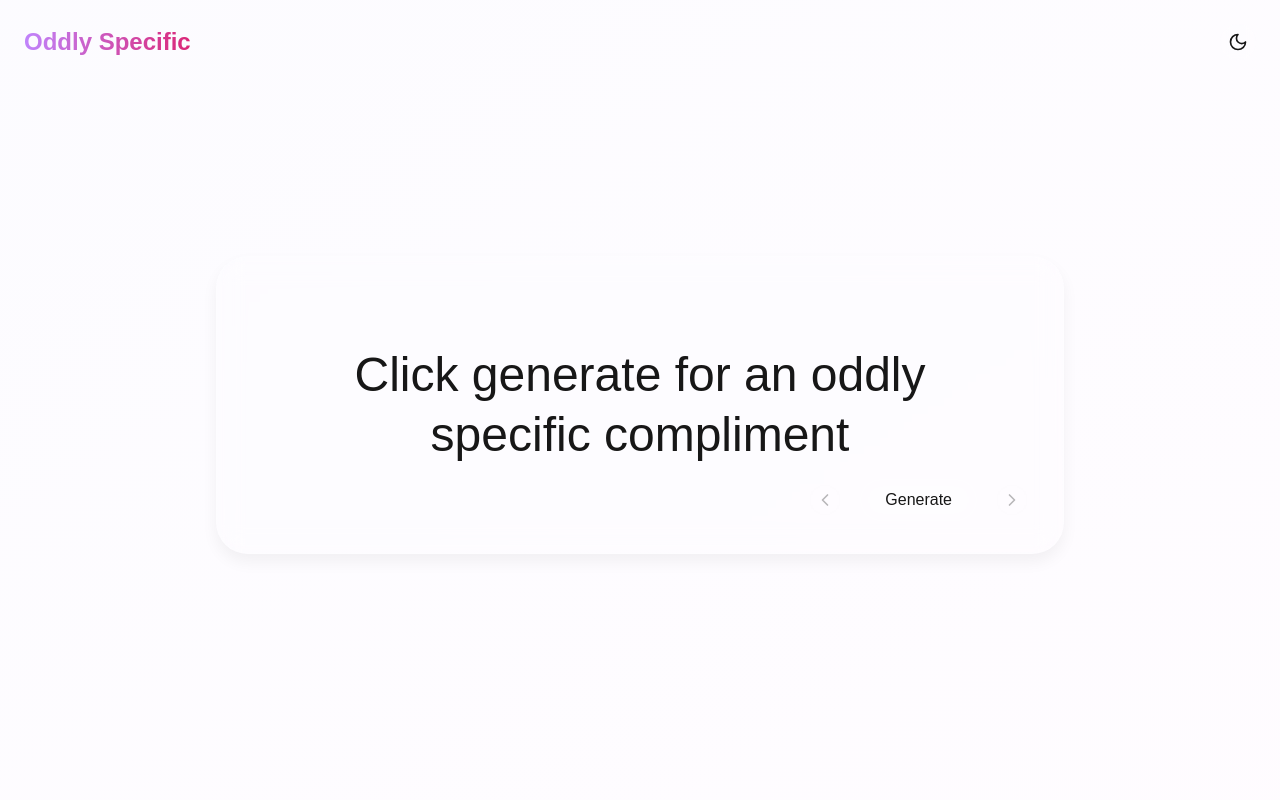
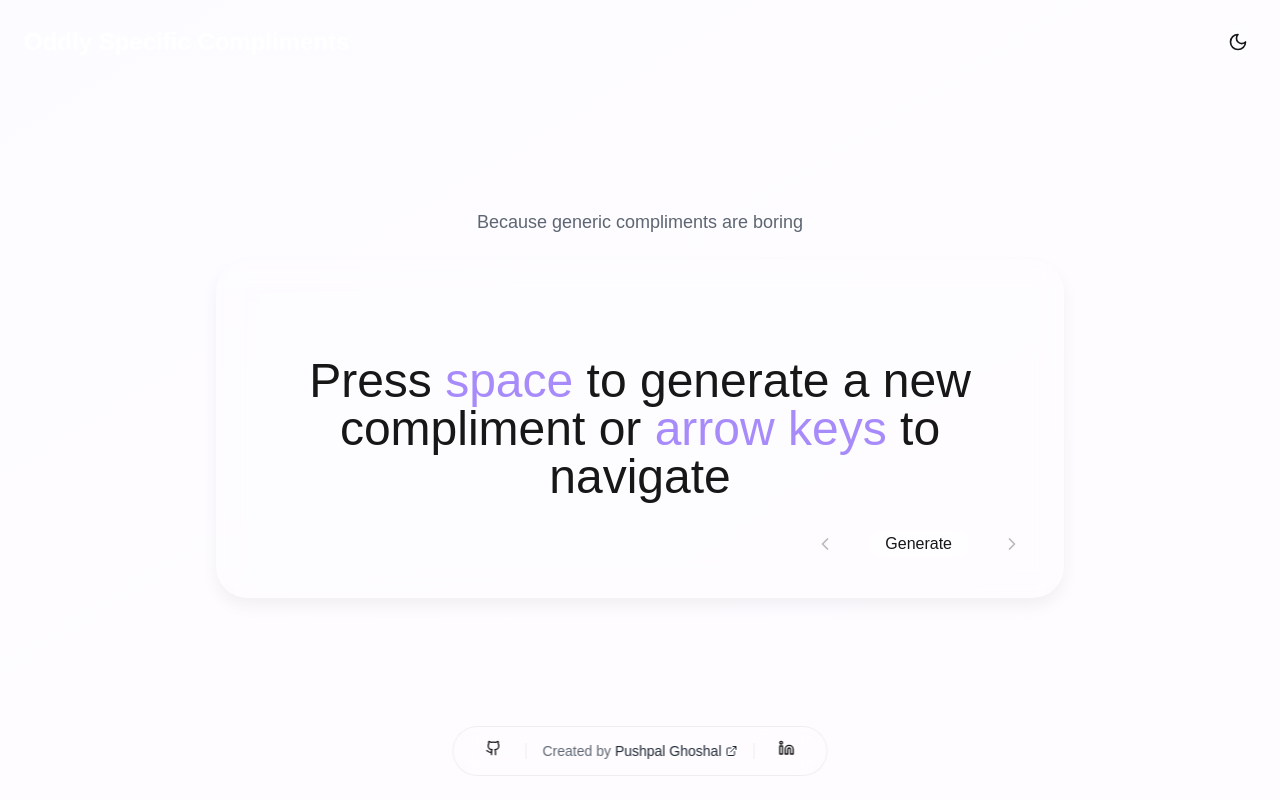
Before and after one commit to Atomized-titan/oddly-specific, a Next.js app: page / in a window 1280 px wide. Built offline with nearby package versions, Linux system fonts and the light colour scheme.

Commit message:
feat: footer

```diff
--- a/src/app/page.tsx
+++ b/src/app/page.tsx
@@ -4,6 +4,7 @@ import { useEffect, useState } from "react";
 import AnimatedHeader from "../components/animated-header";
 import ComplimentGenerator from "../components/compliment-generator";
 import { AnimationProvider } from "../contexts/AnimationContext";
+import Footer from "../components/footer";
 
 export default function Home() {
   const [mounted, setMounted] = useState<boolean>(false);
@@ -18,9 +19,10 @@ export default function Home() {
     <AnimationProvider>
       <main className="min-h-screen bg-gradient-to-br from-violet-50/30 via-purple-50/30 to-fuchsia-50/30 dark:from-violet-950/30 dark:via-purple-950/30 dark:to-fuchsia-950/30 transition-colors duration-500">
         <AnimatedHeader />
-        <div className="pt-64">
+        <div className="pt-52 pb-24">
           <ComplimentGenerator />
         </div>
+        <Footer />
       </main>
     </AnimationProvider>
   );
--- a/src/components/animated-header.tsx
+++ b/src/components/animated-header.tsx
@@ -37,7 +37,7 @@ const AnimatedHeader = () => {
         <div className="flex justify-between items-center">
           <motion.h1
             layout
-            className={`font-bold bg-clip-text text-transparent bg-gradient-to-r from-purple-400 to-pink-600 whitespace-nowrap ${
+            className={`font-bold bg-clip-text from-white to-white text-transparent bg-gradient-to-r dark:from-purple-400 dark:to-pink-600 whitespace-nowrap ${
               isCentered ? "text-7xl" : "text-2xl"
             }`}
             initial={{ opacity: 0, y: 20 }}
@@ -49,7 +49,7 @@ const AnimatedHeader = () => {
               opacity: { duration: 0.2 },
             }}
           >
-            Oddly Specific
+            Oddly Specific Compliments
           </motion.h1>
 
           <motion.button
--- a/src/components/compliment-generator.tsx
+++ b/src/components/compliment-generator.tsx
@@ -32,6 +32,16 @@ const ComplimentGenerator = () => {
         transition={{ delay: 0.3 }}
         className="w-full max-w-4xl mx-auto px-6"
       >
+        <motion.p
+          initial={{ opacity: 0, y: 10 }}
+          animate={{ opacity: 1, y: 0 }}
+          transition={{ delay: 0.5 }}
+          className="text-center mb-6 text-gray-600/90 dark:text-white/60
+               font-medium text-lg"
+        >
+          Because generic compliments are boring
+        </motion.p>
+
         <motion.div
           className="relative backdrop-blur-md bg-white/10 dark:bg-black/10
                      rounded-[2rem] p-12 shadow-[0_8px_16px_rgba(0,0,0,0.05)]
@@ -39,7 +49,7 @@ const ComplimentGenerator = () => {
                      border border-white/20 dark:border-white/10"
         >
           <div className="absolute top-8 left-8 flex gap-2">
-            <motion.div className="text-sm font-medium text-black/40 dark:text-white/40">
+            <motion.div className="text-sm font-medium text-white dark:text-white/40">
               {currentCompliment?.category.toUpperCase()}
             </motion.div>
           </div>
@@ -50,11 +60,17 @@ const ComplimentGenerator = () => {
               initial={{ opacity: 0, y: 20 }}
               animate={{ opacity: 1, y: 0 }}
               exit={{ opacity: 0, y: -20 }}
-              className="min-h-[200px] py-10 flex items-center justify-center text-center px-8"
+              className="min-h-[200px] py-12 flex items-center justify-center text-center px-8"
             >
-              <p className="text-5xl font-medium leading-tight">
-                {currentCompliment?.text ||
-                  "Click generate for an oddly specific compliment"}
+              <p className="text-2xl md:text-5xl font-medium leading-tight">
+                {currentCompliment?.text || (
+                  <span>
+                    Press <span className="text-violet-400">space</span> to
+                    generate a new compliment or{" "}
+                    <span className="text-violet-400">arrow keys</span> to
+                    navigate
+                  </span>
+                )}
               </p>
             </motion.div>
           </AnimatePresence>
--- /dev/null
+++ b/src/components/footer.tsx
@@ -0,0 +1,69 @@
+// components/footer.tsx
+import { motion } from "framer-motion";
+import { Github, Linkedin, ExternalLink } from "lucide-react";
+import Tooltip from "./tooltip";
+import { GITHUB_URL, LINKEDIN_URL } from "../lib/content/social";
+
+const Footer = () => {
+  return (
+    <motion.footer
+      initial={{ opacity: 0 }}
+      animate={{ opacity: 1 }}
+      transition={{ delay: 1.2 }}
+      className="fixed bottom-6 left-1/2 -translate-x-1/2
+                backdrop-blur-md bg-white/20 dark:bg-black/10
+                border border-black/[0.06] dark:border-white/10
+                px-6 py-3 rounded-full
+                flex items-center gap-4"
+    >
+      <Tooltip content="GitHub" position="top">
+        <a
+          href={GITHUB_URL}
+          target="_blank"
+          rel="noopener noreferrer"
+          className="p-2 rounded-full hover:bg-white/30 dark:hover:bg-white/10
+                   transition-colors duration-200"
+        >
+          <button type="button">
+            <Github className="w-4 h-4" />
+          </button>
+        </a>
+      </Tooltip>
+
+      <div className="h-4 w-px bg-black/[0.06] dark:bg-white/10" />
+
+      <p className="text-sm text-gray-600/90 dark:text-white/40 text-center">
+        <span>Created by </span>
+        <a
+          href={LINKEDIN_URL}
+          target="_blank"
+          rel="noopener noreferrer"
+          className="text-gray-800 dark:text-white hover:text-purple-600
+                   dark:hover:text-purple-400 transition-colors duration-200
+                   inline-flex items-center gap-1"
+        >
+          Pushpal Ghoshal
+          <ExternalLink className="w-3 h-3 shrink-0" />
+        </a>
+      </p>
+
+      <div className="h-4 w-px bg-black/[0.06] dark:bg-white/10" />
+
+      <Tooltip content="LinkedIn" position="top">
+        <a
+          href={LINKEDIN_URL}
+          target="_blank"
+          rel="noopener noreferrer"
+          className="p-2 rounded-full hover:bg-white/30 dark:hover:bg-white/10
+                   transition-colors duration-200"
+        >
+          <button type="button">
+            <Linkedin className="w-4 h-4" />
+          </button>
+        </a>
+      </Tooltip>
+    </motion.footer>
+  );
+};
+
+export default Footer;
--- /dev/null
+++ b/src/lib/content/social.tsx
@@ -0,0 +1,3 @@
+export const LINKEDIN_URL =
+  "https://www.linkedin.com/in/pushpal-ghoshal-093347156/";
+export const GITHUB_URL = "https://github.com/Atomized-titan";
```
